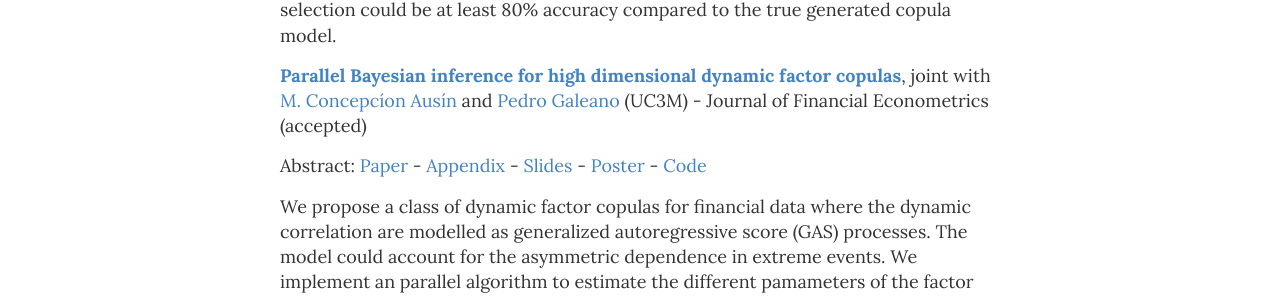
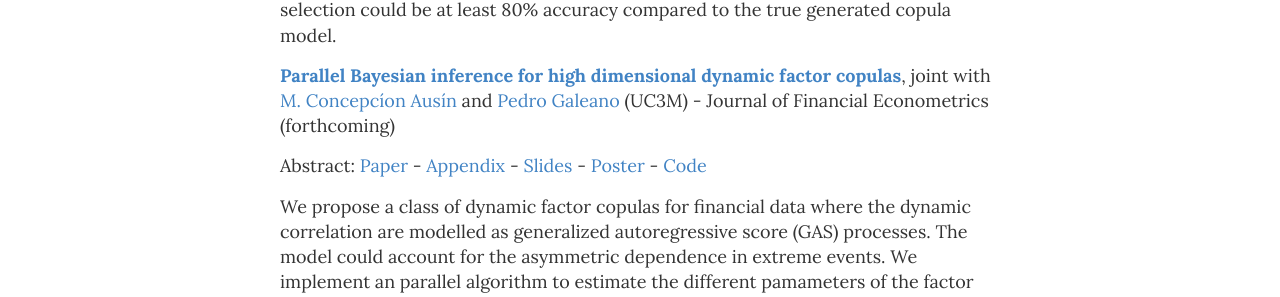
Before and after one commit to hoanguc3m/hoanguc3m.github.io, a Jekyll site: the page built from research.md, in a window 1280 px wide. Shown: the part 605-902 px from the top of the page. Built offline with Jekyll 4.4.1, drawn with Linux system fonts in a browser that asks for light colours; nearby versions of some CDN libraries.

Commit message:
update pages

```diff
--- a/research.md
+++ b/research.md
@@ -16,7 +16,7 @@
 
 
 
-**[Parallel Bayesian inference for high dimensional dynamic factor copulas](https://github.com/hoanguc3m/Talk/raw/master/01_Dyfacopula/WP1-24-09-2017.pdf)**, joint with [M. Concepcíon Ausín](http://portal.uc3m.es/portal/page/portal/dpto_estadistica/personal/Concepcion_Ausin) and [Pedro Galeano](http://portal.uc3m.es/portal/page/portal/dpto_estadistica/home/members/pedro_galeano_san_miguel) (UC3M) - Journal of Financial Econometrics (accepted)
+**[Parallel Bayesian inference for high dimensional dynamic factor copulas](https://github.com/hoanguc3m/Talk/raw/master/01_Dyfacopula/WP1-31-10-2018.pdf)**, joint with [M. Concepcíon Ausín](http://portal.uc3m.es/portal/page/portal/dpto_estadistica/personal/Concepcion_Ausin) and [Pedro Galeano](http://portal.uc3m.es/portal/page/portal/dpto_estadistica/home/members/pedro_galeano_san_miguel) (UC3M) - Journal of Financial Econometrics (forthcoming)
 
 Abstract: [Paper](https://github.com/hoanguc3m/Talk/raw/master/01_Dyfacopula/WP1-24-09-2017.pdf) -
 [Appendix](https://github.com/hoanguc3m/Talk/raw/master/01_Dyfacopula/WP1_onlineAp.pdf) -
```
Also changed, not shown: CV.md (added, +7 -0 lines).
